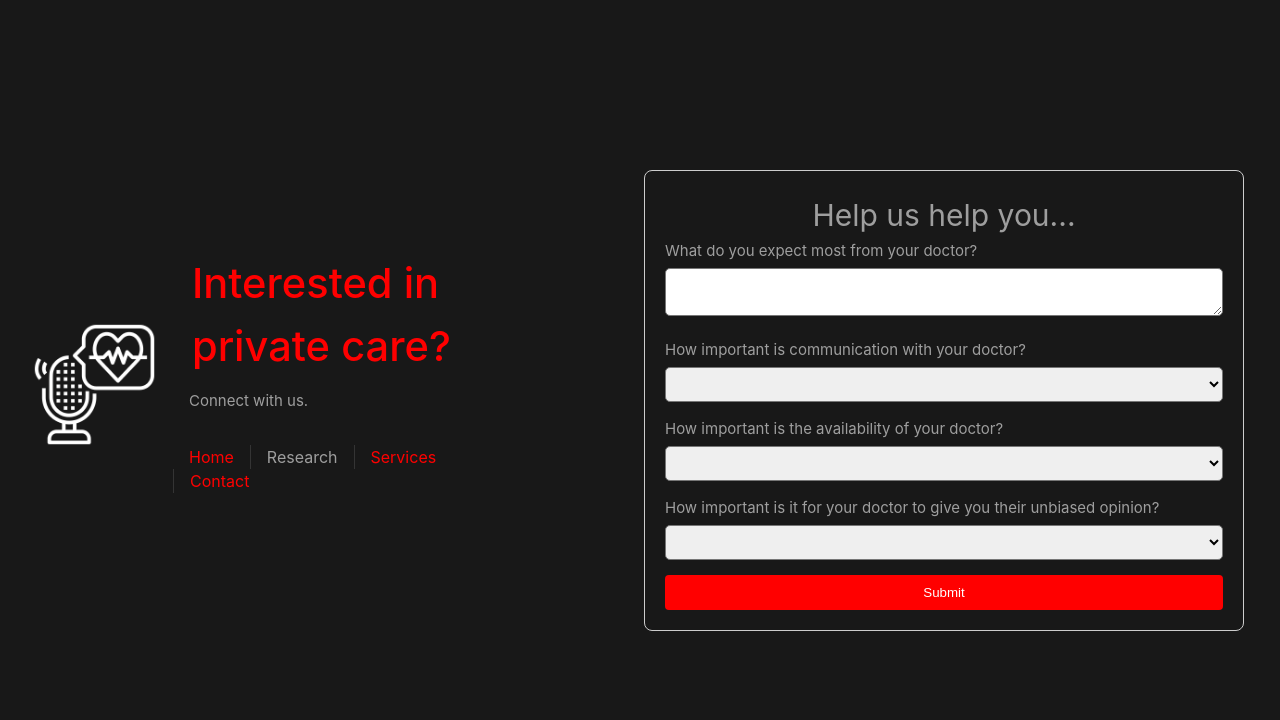
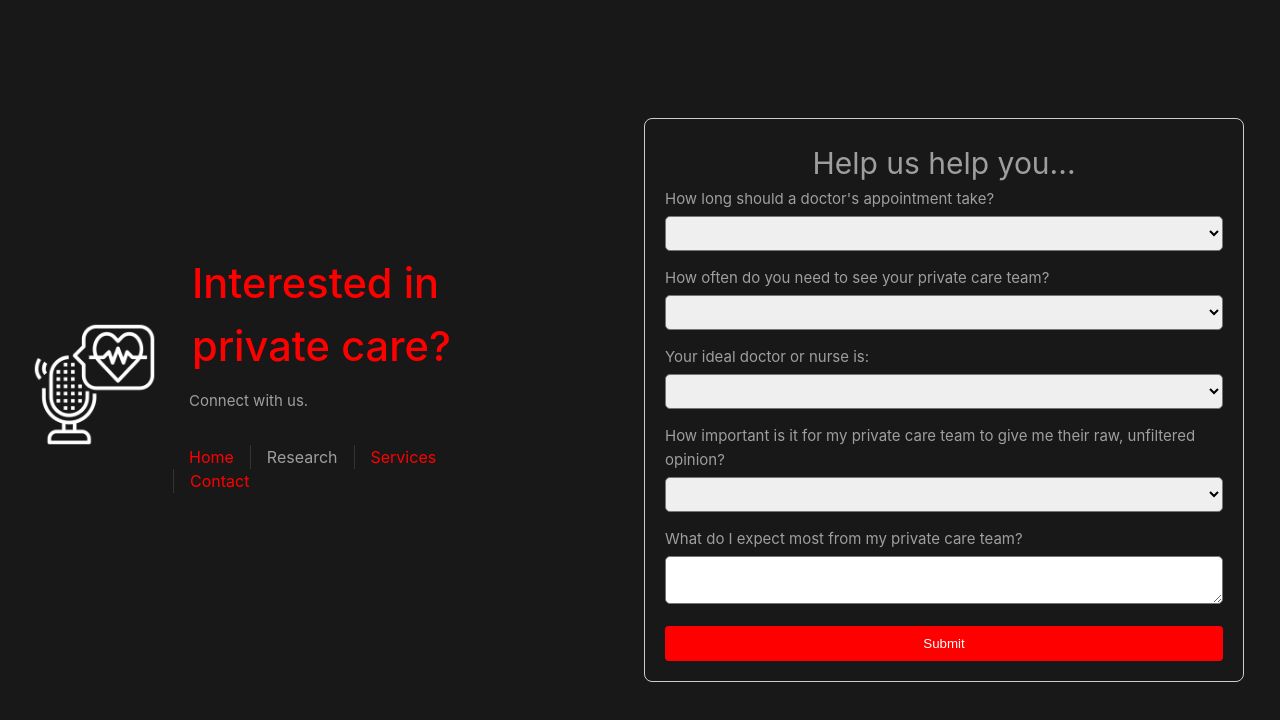
Before and after one commit to dasrecord/privatecareportal, a Vue app: page /research in a window 1280 px wide. Shown: the top 720 px of the page. Built offline with nearby package versions, Linux system fonts and the light colour scheme.

Commit message:
update research questions and update buton hover stlying

```diff
--- a/src/views/ResearchView.vue
+++ b/src/views/ResearchView.vue
@@ -18,50 +18,83 @@
         <label for="age">Age:</label>
         <input type="number" id="age" v-model="form.age" required />
       </div> -->
+
       <div>
-        <label for="expectations"
-          >What do you expect most from your doctor?</label
+        <label for="appointment-length">
+          How long should a doctor's appointment take?
+        </label>
+        <select
+          id="appointment-length"
+          v-model="form.appointment_length"
+          required
         >
+          <option value="5_minutes">5 minutes</option>
+          <option value="15_minutes">15 minutes</option>
+          <option value="30_minutes">30 minutes</option>
+          <option value="45_minutes">45 minutes</option>
+          <option value="60_mintues">60 minutes</option>
+        </select>
+      </div>
+
+      <div>
+        <label for="appointment-frequency">
+          How often do you need to see your private care team?
+        </label>
+        <select
+          id="appointment-frequency"
+          v-model="form.appointment_frequency"
+          required
+        >
+          <option value="weekly">Weekly</option>
+          <option value="monthly">Monthly</option>
+          <option value="quarterly">Quarterly</option>
+          <option value="semi_annually">Semi-Annually</option>
+          <option value="annually">Annually</option>
+        </select>
+      </div>
+
+      <div>
+        <label for="important-attribute">
+          Your ideal doctor or nurse is:
+        </label>
+        <select
+          id="important-attribute"
+          v-model="form.important_attribute"
+          required
+        >
+          <option value="efficient">Efficient - time is money</option>
+          <option value="knowledgeable">
+            Knowledgeable - facts before feelings
+          </option>
+          <option value="empathetic">Empathetic - vibes first</option>
+          <option value="communicative">
+            Communicative - keeps me informed
+          </option>
+        </select>
+      </div>
+
+      <div>
+        <label for="bedside_manner">
+          How important is it for my private care team to give me their raw,
+          unfiltered opinion?
+        </label>
+        <select id="bedside_manner" v-model="form.bedside_manner" required>
+          <option value="absolutely_critical">Absolutely Critical</option>
+          <option value="very_important">Very Important</option>
+          <option value="somewhat_important">Somewhat Important</option>
+          <option value="not_important">Not Important</option>
+        </select>
+      </div>
+
+      <div>
+        <label for="expectations">
+          What do I expect most from my private care team?
+        </label>
         <textarea
           id="expectations"
           v-model="form.expectations"
           required
         ></textarea>
-      </div>
-
-      <div>
-        <label for="communication"
-          >How important is communication with your doctor?</label
-        >
-        <select id="communication" v-model="form.communication" required>
-          <option value="very_important">Very Important</option>
-          <option value="important">Important</option>
-          <option value="neutral">Neutral</option>
-          <option value="not_important">Not Important</option>
-        </select>
-      </div>
-      <div>
-        <label for="availability"
-          >How important is the availability of your doctor?</label
-        >
-        <select id="availability" v-model="form.availability" required>
-          <option value="very_important">Very Important</option>
-          <option value="important">Important</option>
-          <option value="neutral">Neutral</option>
-          <option value="not_important">Not Important</option>
-        </select>
-      </div>
-      <div>
-        <label for="bedside_manner"
-          >How important is it for your doctor to give you their unbiased
-          opinion?</label
-        >
-        <select id="bedside_manner" v-model="form.bedside_manner" required>
-          <option value="very_important">Very Important</option>
-          <option value="important">Important</option>
-          <option value="neutral">Neutral</option>
-          <option value="not_important">Not Important</option>
-        </select>
       </div>
       <!-- <div>
         <label for="medicalHistory">Medical History:</label>
@@ -142,6 +175,7 @@ export default {
 }
 
 .research-view form button:hover {
-  background-color: #0056b3;
+  background-color: white;
+  color: red;
 }
 </style>
```
